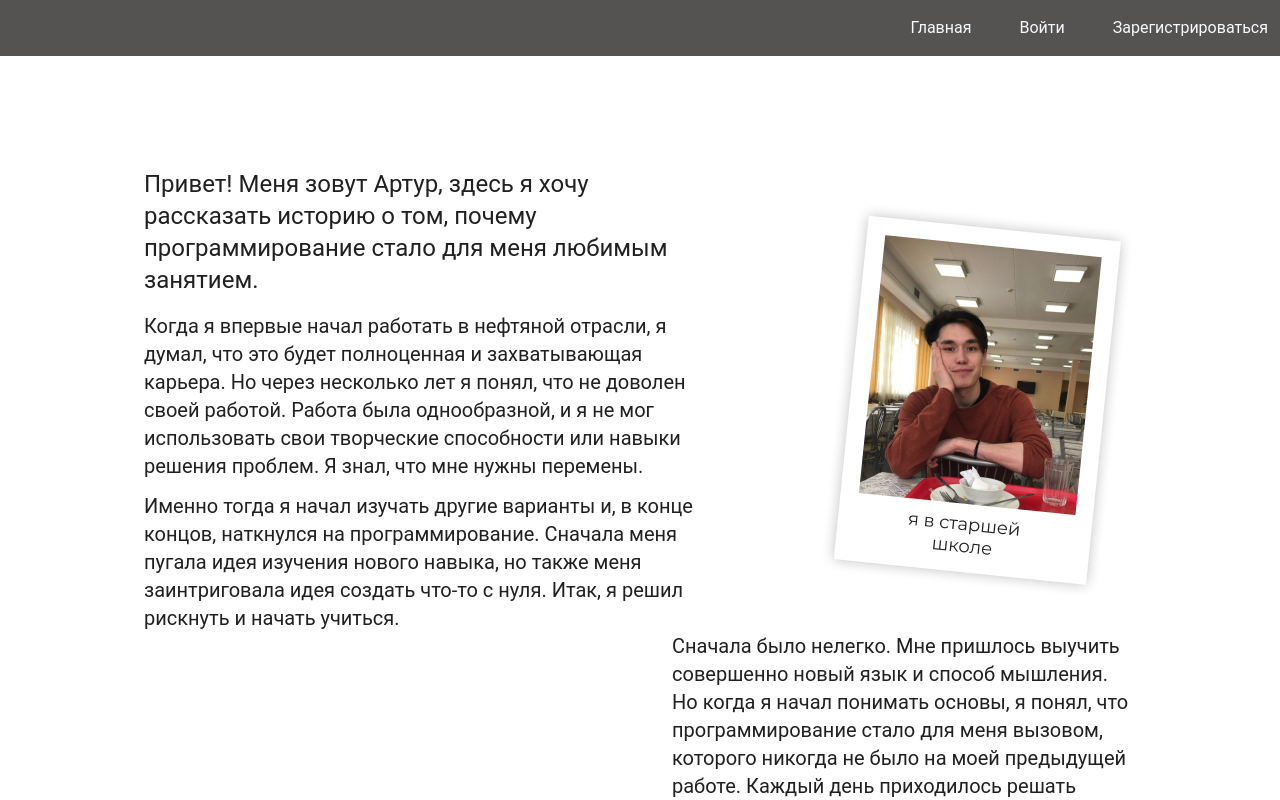
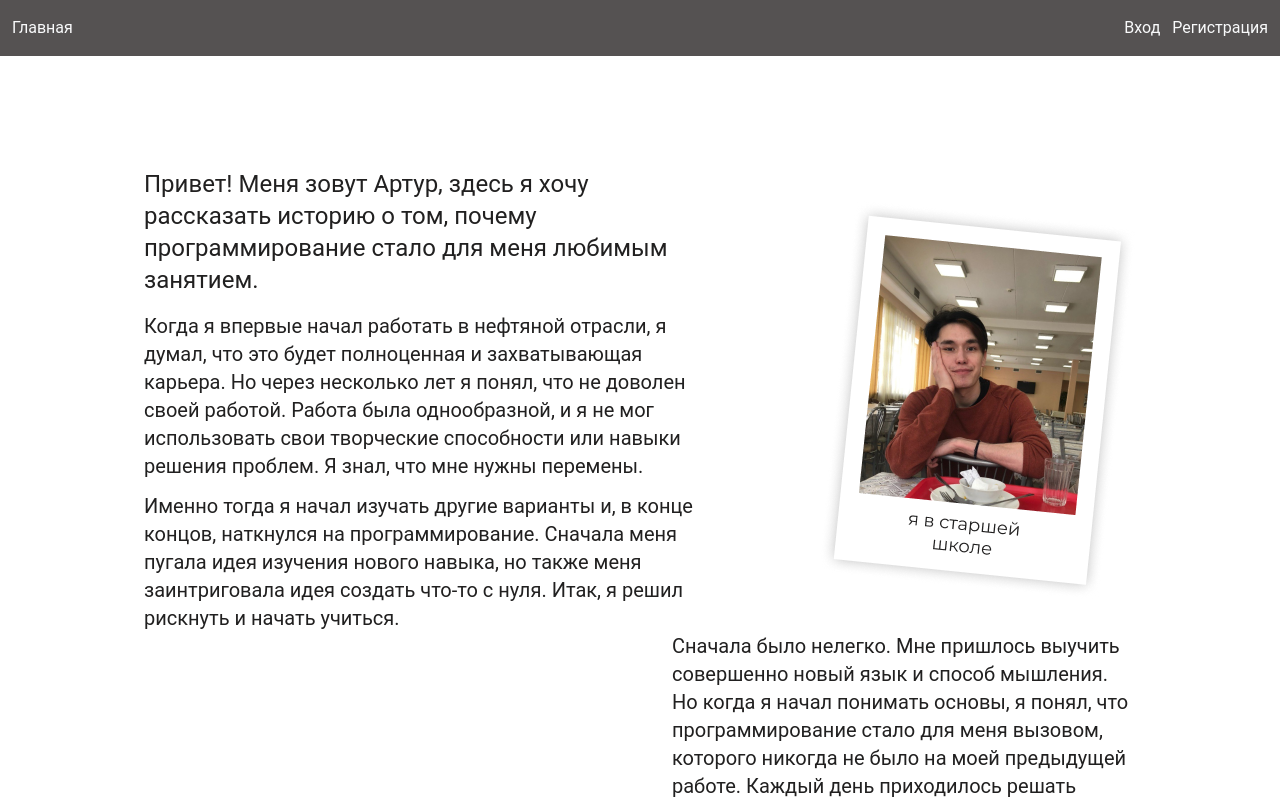
Before and after one commit to adletmayerx/test-kids-web, a Vue app in the folder client/: page / in a window 1280 px wide. Shown: the top 800 px of the page. Built offline with nearby package versions, Linux system fonts and the light colour scheme.

Commit message:
feat: header looking good

```diff
--- a/client/src/components/HeaderVue.vue
+++ b/client/src/components/HeaderVue.vue
@@ -4,10 +4,12 @@ import { RouterLink } from "vue-router";
 
 <template>
   <header class="bg-matterhorn">
-    <nav class="mx-auto max-w-7xl w-full flex justify-between py-4 px-3 md:justify-end md:gap-12">
+    <nav class="mx-auto max-w-7xl w-full flex justify-between py-4 px-3 md:gap-3">
       <RouterLink to="/" class="text-gray-50 text-md">Главная</RouterLink>
-      <RouterLink to="/login" class="text-gray-50 text-md">Войти</RouterLink>
-      <RouterLink to="/register" class="text-gray-50 text-md">Зарегистрироваться</RouterLink>
+      <div class="flex gap-3">
+        <RouterLink to="/login" class="text-gray-50 text-md">Вход</RouterLink>
+        <RouterLink to="/register" class="text-gray-50 text-md">Регистрация</RouterLink>
+      </div>
     </nav>
   </header>
 </template>
--- a/client/src/index.css
+++ b/client/src/index.css
@@ -6,4 +6,5 @@
 body {
   font-family: Roboto, Oxygen, Ubuntu, Cantarell, "Open Sans", "Helvetica Neue", sans-serif;
   min-height: 100vh;
+  min-width: 360px;
 }
```
